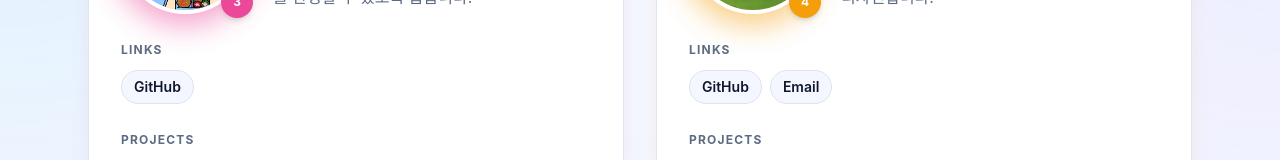
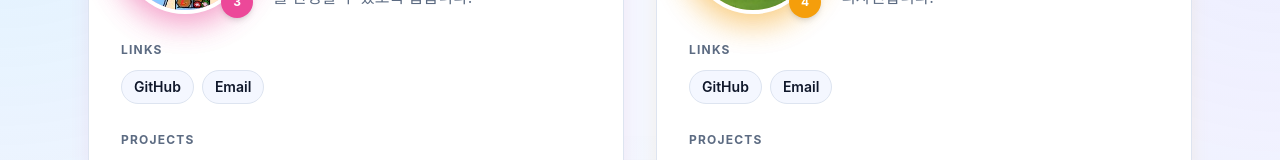
Before and after one commit to rkrzy/DivePortFolio, a React (Vite) app: page / in a window 1280 px wide. Shown: the part 1815-1975 px from the top of the page. Built offline with nearby package versions, Linux system fonts and the light colour scheme.

Commit message:
김태성 수정

```diff
--- a/src/data/members/taeseong.js
+++ b/src/data/members/taeseong.js
@@ -7,7 +7,7 @@ export const taeseong = {
   accent: '#ec4899',
   links: [
     { label: 'GitHub', href: 'https://github.com/taessong' },
-    //{ label: 'Portfolio', href: 'https://example.com' },
+    { label: 'Email', href: 'mailto:tskim4065@gmail.com' }
   ],
   featuredProjects: [
     {
```
